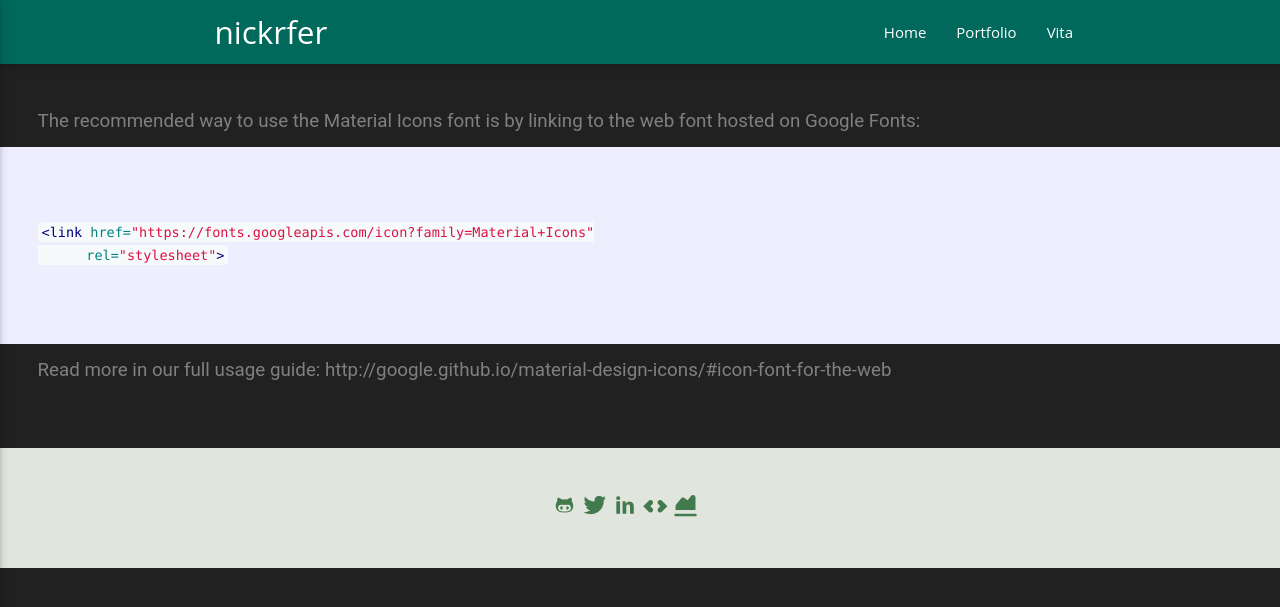
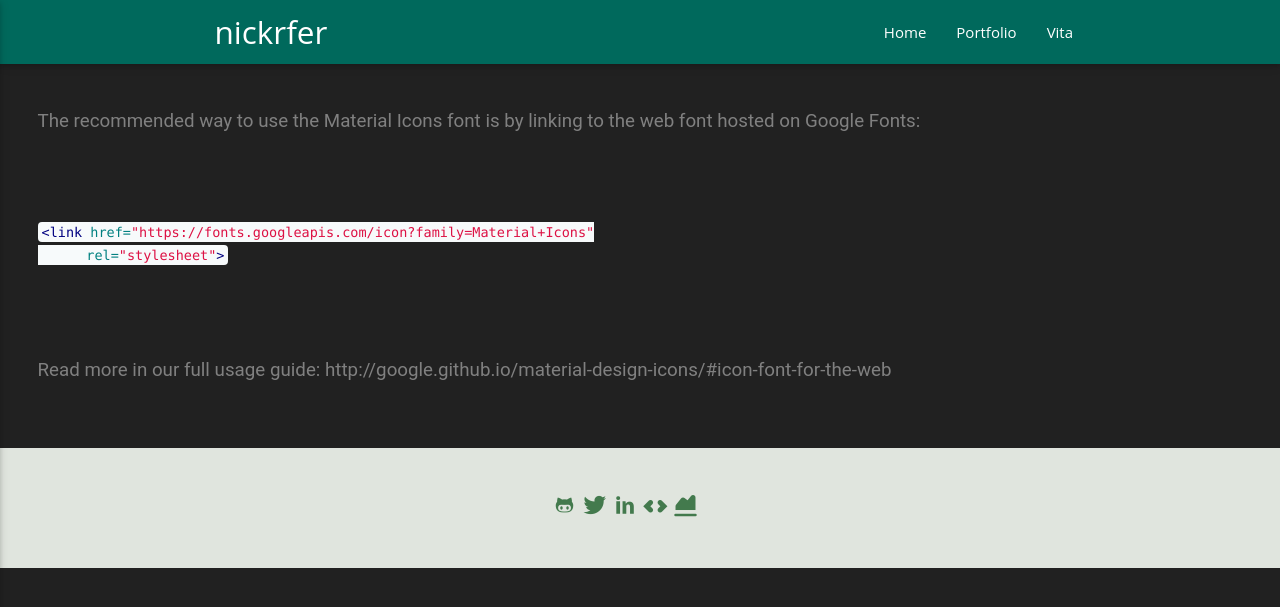
Before and after one commit to nickrfer/nickrfer.github.io, a Jekyll site: the page built from fonts/README.md, in a window 1280 px wide. Shown: the top 607 px of the page. Built offline with Jekyll 4.4.1, drawn with Linux system fonts in a browser that asks for light colours; our own code applies the rules of GitHub Pages for plain Markdown files; comment, search, counter and statistics services are not loaded.

Commit message:
Adding new blog post.

```diff
--- a/_sass/vendor/_syntax-highlighting.scss
+++ b/_sass/vendor/_syntax-highlighting.scss
@@ -5,10 +5,9 @@
   margin-left: -2.5rem;
   width: calc(100% + 5rem);
   padding: 2.5rem;
-  background: $c__light-grey;
 
   .highlighter-rouge & {
-    background: #eef;
+    //background: #eef;
   }
 
     .c     { color: #998; font-style: italic } // Comment
--- a/css/main.scss
+++ b/css/main.scss
@@ -116,7 +116,7 @@
 .post ul li {
   list-style-type: disc;
 }
-code {
+code .timeline-code {
     font-family: Menlo, Monaco, Consolas, "Courier New", monospace;
     border: 1px solid #E3EDF3;
     background-color: #F7FAFB;
```
